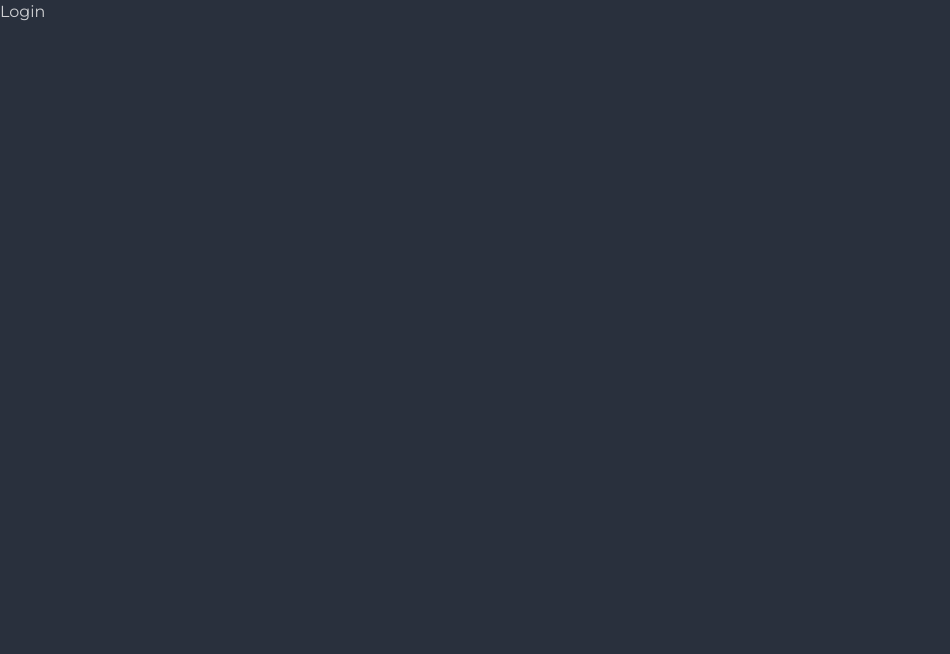
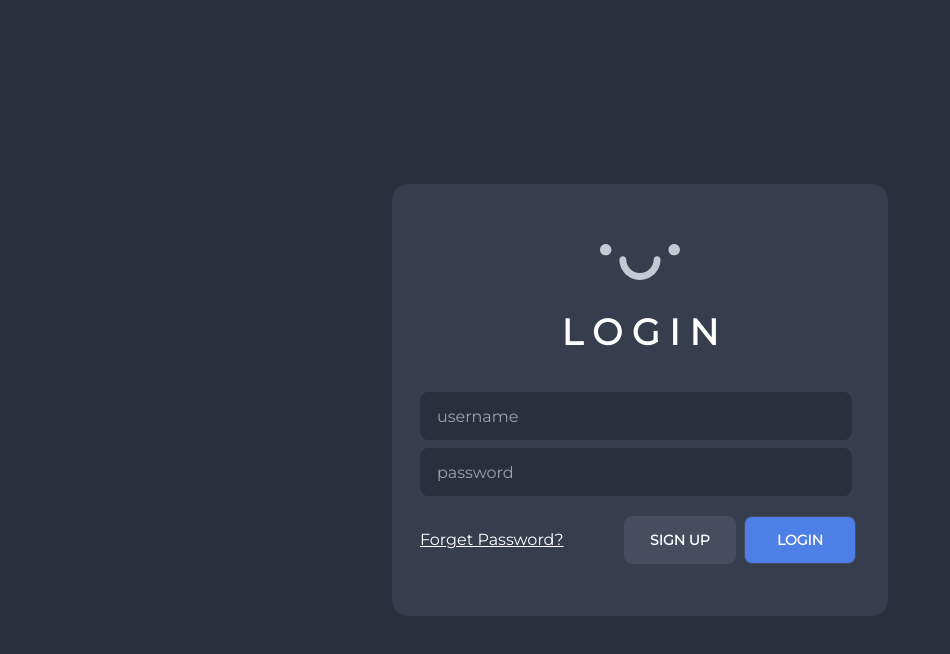
Before and after one commit to Sameers12s/JustSmile-1, a React (Vite) app: page /login in a window 1280 px wide. Shown: the top 654 px of the page, without its empty margins (0-950 px from the left). Built offline with nearby package versions, Linux system fonts and the light colour scheme.

Commit message:
slogin update

```diff
--- a/src/pages/Login.jsx
+++ b/src/pages/Login.jsx
@@ -1,6 +1,58 @@
+import { Link } from "react-router-dom";
+import { IconUser } from "@tabler/icons-react";
+import Logo from "../assets/images/logo.svg";
 const Login = () => {
-  document.title = "JustSmile | Login"
-  return <div>Login</div>;
+  document.title = "JustSmile | Login";
+
+  return (
+    <div className="flex justify-center items-center w-screen h-screen bg-neutrals-900">
+      <div className="w-[31rem] h-[27rem] p-7 bg-neutrals-800 rounded-2xl">
+        <div className="flex justify-center text-center mb-4 mt-8">
+          <img className="w-20" src={Logo} alt="logo" />
+        </div>
+        <div className=" mb-8 mt-8 text-4xl font-extrabold text-center text-white us">
+          L O G I N
+        </div>
+        <form>
+          <input
+            type="email"
+            id="email"
+            placeholder="username"
+            className="input w-full max-w-[27rem] mt-2 rounded-lg focus:ring-blue-300 text-bold"
+            required
+          />
+          <input
+            type="password"
+            id="password"
+            placeholder="password"
+            className="input w-full max-w-[27rem] mt-2 rounded-lg"
+            required
+          />
+
+          <div className="flex justify-between items-center mb-4">
+            <a href="#" className="text-white">
+              <u>Forget Password?</u>
+            </a>
+
+            <div className="flex justify-end my-5">
+              <Link to="/signup">
+                <button className="btn bg-neutrals-700 w-28 text-white mx-1 hover:bg-neutrals-700">
+                  SIGN UP
+                </button>
+              </Link>
+              <button
+                type="submit"
+                value="Submit"
+                className="btn bg-primary text-white mx-1 w-28 border-spacing-1 hover:bg-blue-500"
+              >
+                LOGIN
+              </button>
+            </div>
+          </div>
+        </form>
+      </div>
+    </div>
+  );
 };
 
 export default Login;
```
